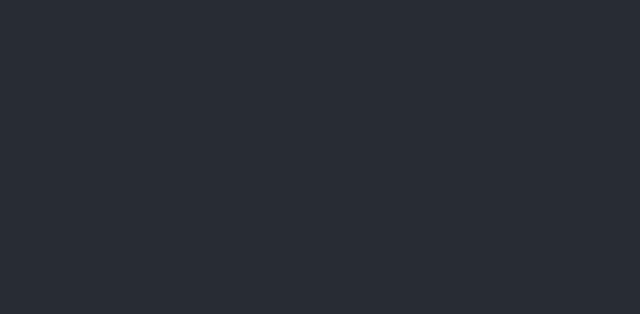
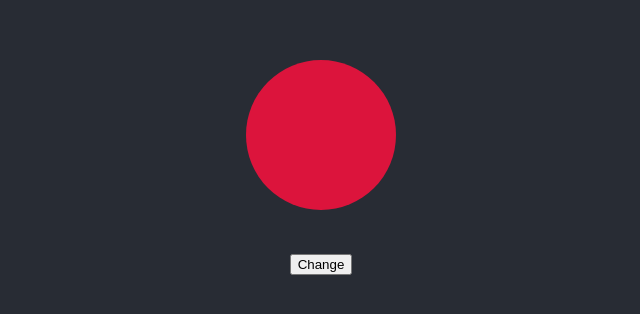
Before and after one commit to zasweted/home-work, a React (Create React App) app: page / in a window 1280 px wide. Shown: the part 250-564 px from the top of the page, without its empty margins (319-959 px from the left). Built offline with nearby package versions, Linux system fonts and the light colour scheme.

Commit message:
homework

```diff
--- a/src/App.jsx
+++ b/src/App.jsx
@@ -1,4 +1,6 @@
 import './App.css';
+import { useState } from "react";
+import Migtukas from './Components/migtukas';
 
 
 
@@ -7,6 +9,9 @@ function App() {
     <div className="App">
       <header className="App-header">
         <div className='container'>
+
+            <Migtukas></Migtukas>
+
         </div>
       </header>
     </div>
--- /dev/null
+++ b/src/Components/migtukas.jsx
@@ -0,0 +1,31 @@
+import { useState } from "react";
+
+
+// const stilius = {width: '150px', height: '150px', backgroundColor: 'crimson', borderRadius: rad}
+
+
+
+
+function Migtukas(){
+
+    const [rad, setRad] = useState('50%')
+    const changeStyle = () => {
+    setRad(z => z === '50%' ? '0' : '50%')
+    }
+
+    return(
+        <>
+        <h1 style={{
+            width: '150px',
+            height: '150px',
+            backgroundColor: 'crimson',
+            borderRadius: rad
+        }}>{''}</h1>
+        <button onClick={changeStyle}>Change</button>
+        </>
+
+    );
+
+};
+
+export default Migtukas;
```
